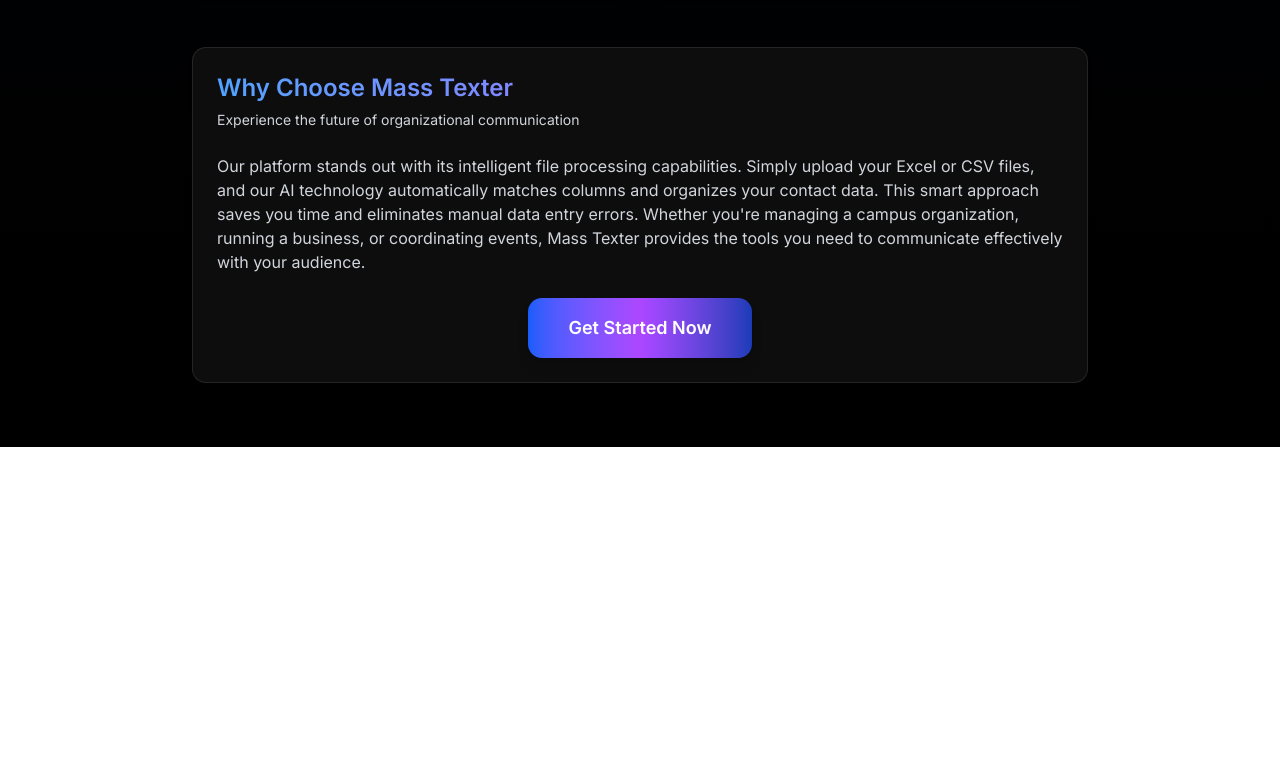
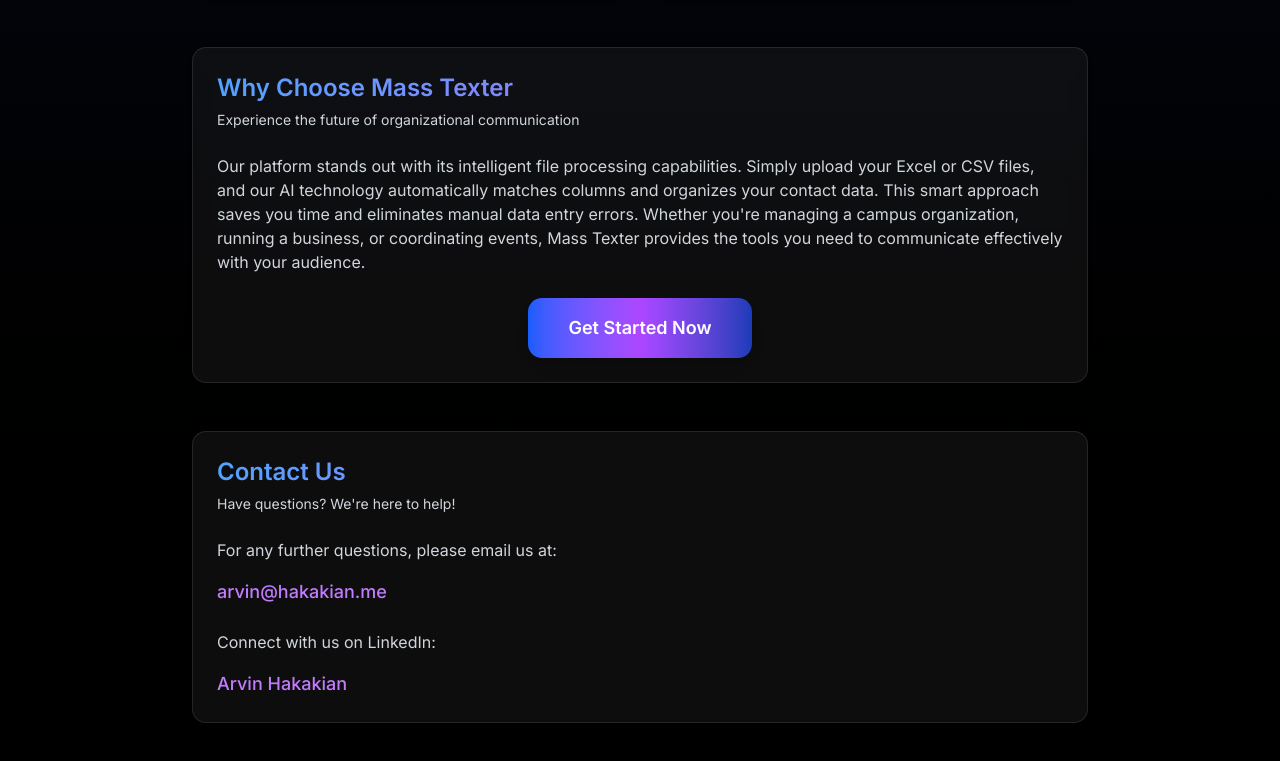
Before and after one commit to ArvinH16/tamid_massTexter_next, a Next.js app: page /about in a window 1280 px wide. Shown: the part 797-1558 px from the top of the page. Before the commit the page ends 1244 px from the top, so only its background shows below. Built offline with nearby package versions, Linux system fonts and the light colour scheme.

Commit message:
added contact info

```diff
--- a/src/app/about/page.tsx
+++ b/src/app/about/page.tsx
@@ -156,6 +156,48 @@ export default function AboutPage() {
               </CardContent>
             </Card>
           </motion.div>
+
+          <motion.div
+            initial={{ opacity: 0, y: 20 }}
+            animate={{ opacity: 1, y: 0 }}
+            transition={{ delay: 0.8, duration: 0.8 }}
+          >
+            <Card className="bg-white/5 backdrop-blur-sm border-white/10">
+              <CardHeader>
+                <CardTitle className="text-2xl bg-gradient-to-r from-blue-400 to-purple-500 bg-clip-text text-transparent">Contact Us</CardTitle>
+                <CardDescription className="text-gray-300">
+                  Have questions? We're here to help!
+                </CardDescription>
+              </CardHeader>
+              <CardContent className="space-y-6">
+                <div className="space-y-4">
+                  <p className="text-gray-300">
+                    For any further questions, please email us at:
+                  </p>
+                  <a
+                    href="mailto:arvin@hakakian.me"
+                    className="inline-block text-lg font-medium text-purple-400 hover:text-purple-300 transition-colors duration-200"
+                  >
+                    arvin@hakakian.me
+                  </a>
+                </div>
+
+                <div className="space-y-4">
+                  <p className="text-gray-300">
+                    Connect with us on LinkedIn:
+                  </p>
+                  <a
+                    href="https://www.linkedin.com/in/arvin-hakakian/"
+                    target="_blank"
+                    rel="noopener noreferrer"
+                    className="inline-block text-lg font-medium text-purple-400 hover:text-purple-300 transition-colors duration-200"
+                  >
+                    Arvin Hakakian
+                  </a>
+                </div>
+              </CardContent>
+            </Card>
+          </motion.div>
         </motion.div>
       </div>
     </div>
```
